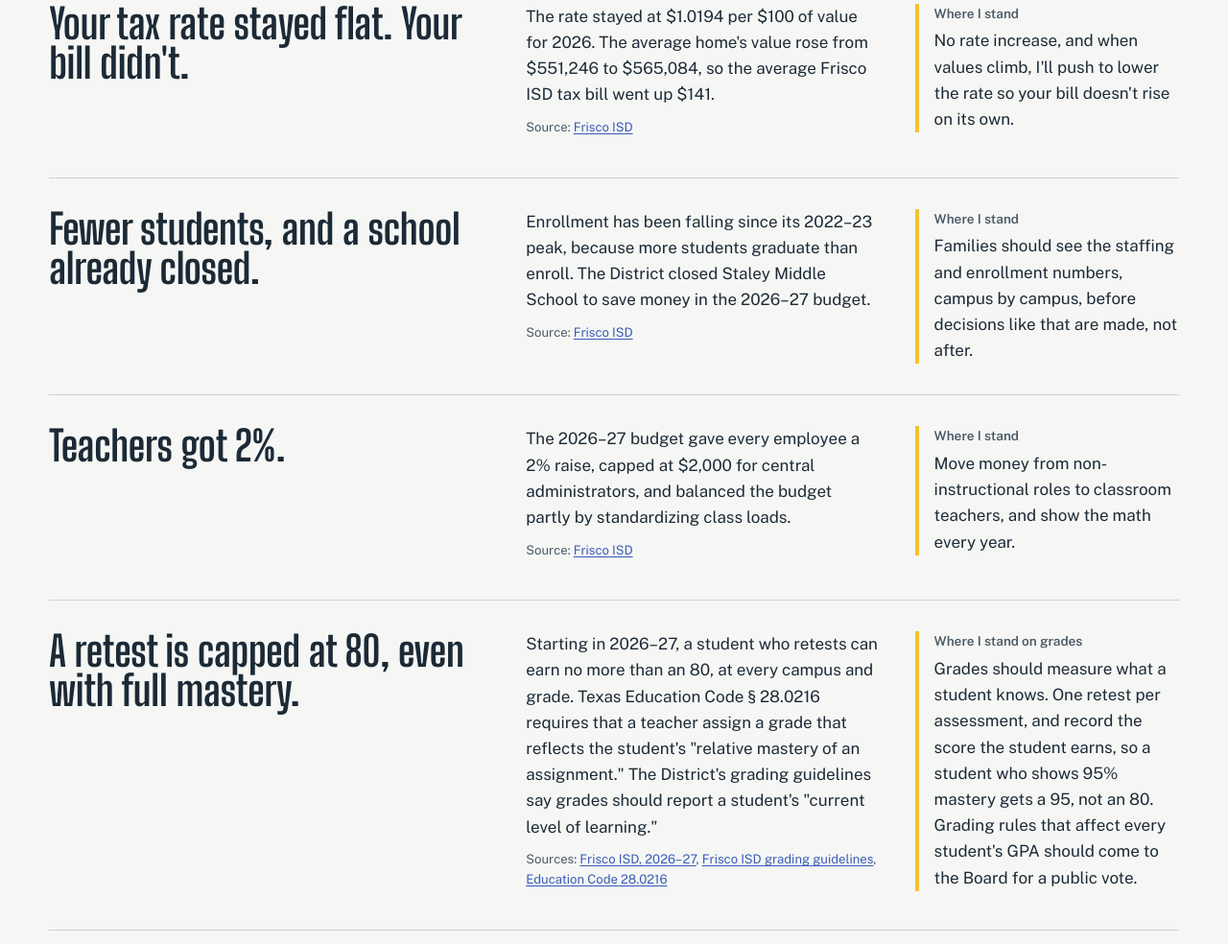
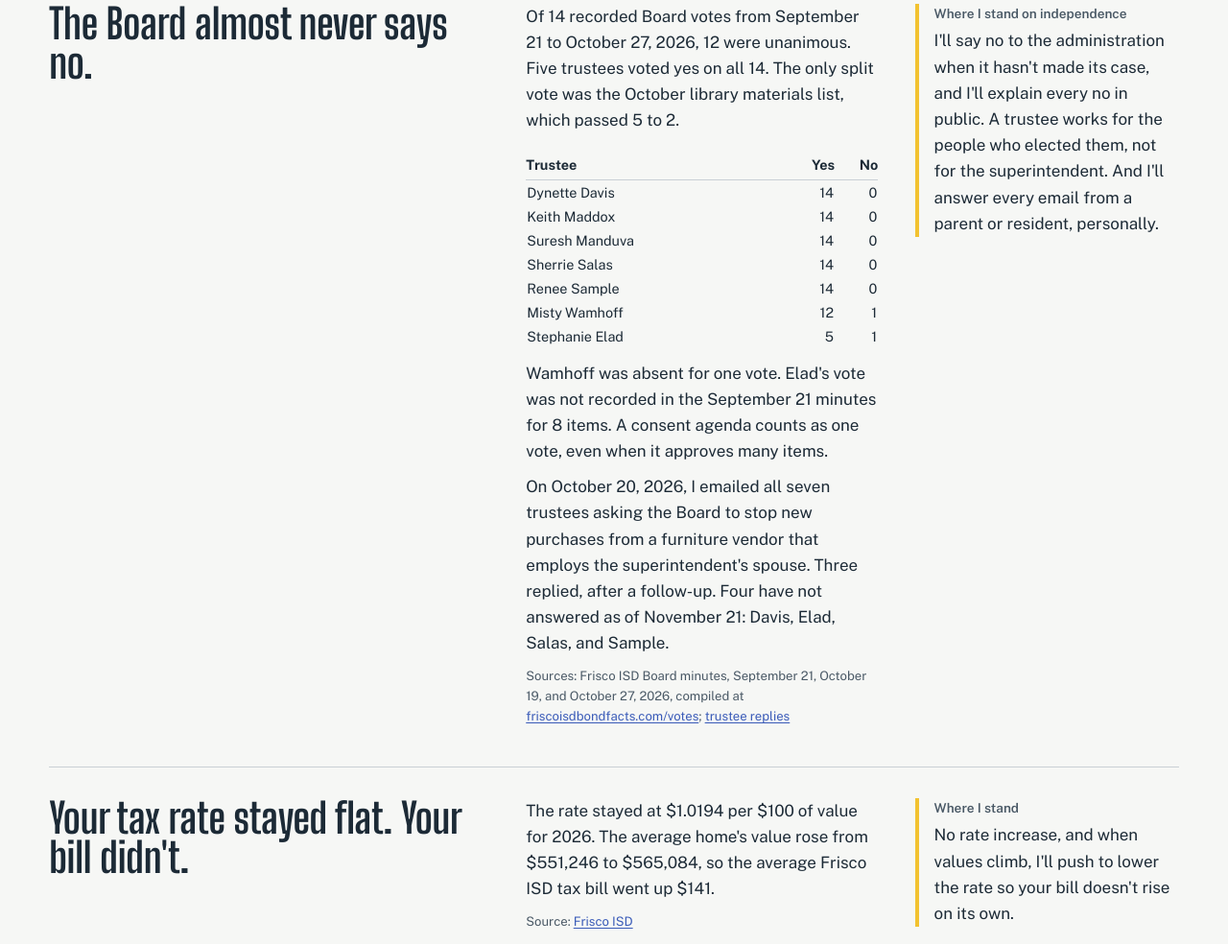
Before and after one commit to srjordan6/jordanforfisd, a plain HTML site: page public/index.html in a window 1280 px wide. Shown: the part 1410-2394 px from the top of the page at 96% size. Drawn offline with nearby package versions, Linux system fonts and the light colour scheme.

Commit message:
Add issue: Board independence, trustee vote record, email replies
Co-Authored-By: Claude Opus 5.5 <noreply@anthropic.com>
Claude-Session: https://claude.ai/code/session_01WnvuLT7jPi5dMB6mrU3FhL

```diff
--- a/public/index.html
+++ b/public/index.html
@@ -253,6 +253,25 @@ footer a{color:#D7DEE3}
         <div class="fact"><p>The District has started planning a bond for the May 2027 ballot. The money from the $691 million 2018 bond runs out in 2027, and voters turned down a $1.08 billion bond in 2024. A committee of about 100 residents meets through January.</p><p class="src">Sources: <a href="https://communityimpact.com/frisco/education/frisco-isd-begins-planning-for-potential-2027-bond/">Community Impact</a>, <a href="https://www.friscoisd.org/article/3013353">Frisco ISD</a></p></div>
         <div class="stand"><strong>Where I stand</strong>I oppose new bond debt. I'll publish a line-by-line review of what the District says it needs and what it can pay for without borrowing.</div>
       </li>
+      <li class="issue" id="independence">
+        <h3>The Board almost never says no.</h3>
+        <div class="fact"><p>Of 14 recorded Board votes from September 21 to October 27, 2026, 12 were unanimous. Five trustees voted yes on all 14. The only split vote was the October library materials list, which passed 5 to 2.</p>
+          <div class="tablewrap"><table class="mini" style="width:100%;border-collapse:collapse;font-size:.9rem;margin:.4rem 0 .8rem">
+            <thead><tr><th style="text-align:left;border-bottom:1px solid var(--rule);padding:.25rem 0">Trustee</th><th style="text-align:right;border-bottom:1px solid var(--rule);padding:.25rem 0">Yes</th><th style="text-align:right;border-bottom:1px solid var(--rule);padding:.25rem 0">No</th></tr></thead>
+            <tbody>
+              <tr><td>Dynette Davis</td><td style="text-align:right">14</td><td style="text-align:right">0</td></tr>
+              <tr><td>Keith Maddox</td><td style="text-align:right">14</td><td style="text-align:right">0</td></tr>
+              <tr><td>Suresh Manduva</td><td style="text-align:right">14</td><td style="text-align:right">0</td></tr>
+              <tr><td>Sherrie Salas</td><td style="text-align:right">14</td><td style="text-align:right">0</td></tr>
+              <tr><td>Renee Sample</td><td style="text-align:right">14</td><td style="text-align:right">0</td></tr>
+              <tr><td>Misty Wamhoff</td><td style="text-align:right">12</td><td style="text-align:right">1</td></tr>
+              <tr><td>Stephanie Elad</td><td style="text-align:right">5</td><td style="text-align:right">1</td></tr>
+            </tbody></table></div>
+          <p>Wamhoff was absent for one vote. Elad's vote was not recorded in the September 21 minutes for 8 items. A consent agenda counts as one vote, even when it approves many items.</p>
+          <p>On October 20, 2026, I emailed all seven trustees asking the Board to stop new purchases from a furniture vendor that employs the superintendent's spouse. Three replied, after a follow-up. Four have not answered as of November 21: Davis, Elad, Salas, and Sample.</p>
+          <p class="src">Sources: Frisco ISD Board minutes, September 21, October 19, and October 27, 2026, compiled at <a href="https://friscoisdbondfacts.com/votes">friscoisdbondfacts.com/votes</a>; <a href="https://friscoisdbondfacts.com/#trustee-replies">trustee replies</a></p></div>
+        <div class="stand"><strong>Where I stand on independence</strong>I'll say no to the administration when it hasn't made its case, and I'll explain every no in public. A trustee works for the people who elected them, not for the superintendent. And I'll answer every email from a parent or resident, personally.</div>
+      </li>
       <li class="issue">
         <h3>Your tax rate stayed flat. Your bill didn't.</h3>
         <div class="fact"><p>The rate stayed at $1.0194 per $100 of value for 2026. The average home's value rose from $551,246 to $565,084, so the average Frisco ISD tax bill went up $141.</p><p class="src">Source: <a href="https://schools.friscoisd.org/article/3114189">Frisco ISD</a></p></div>
```
